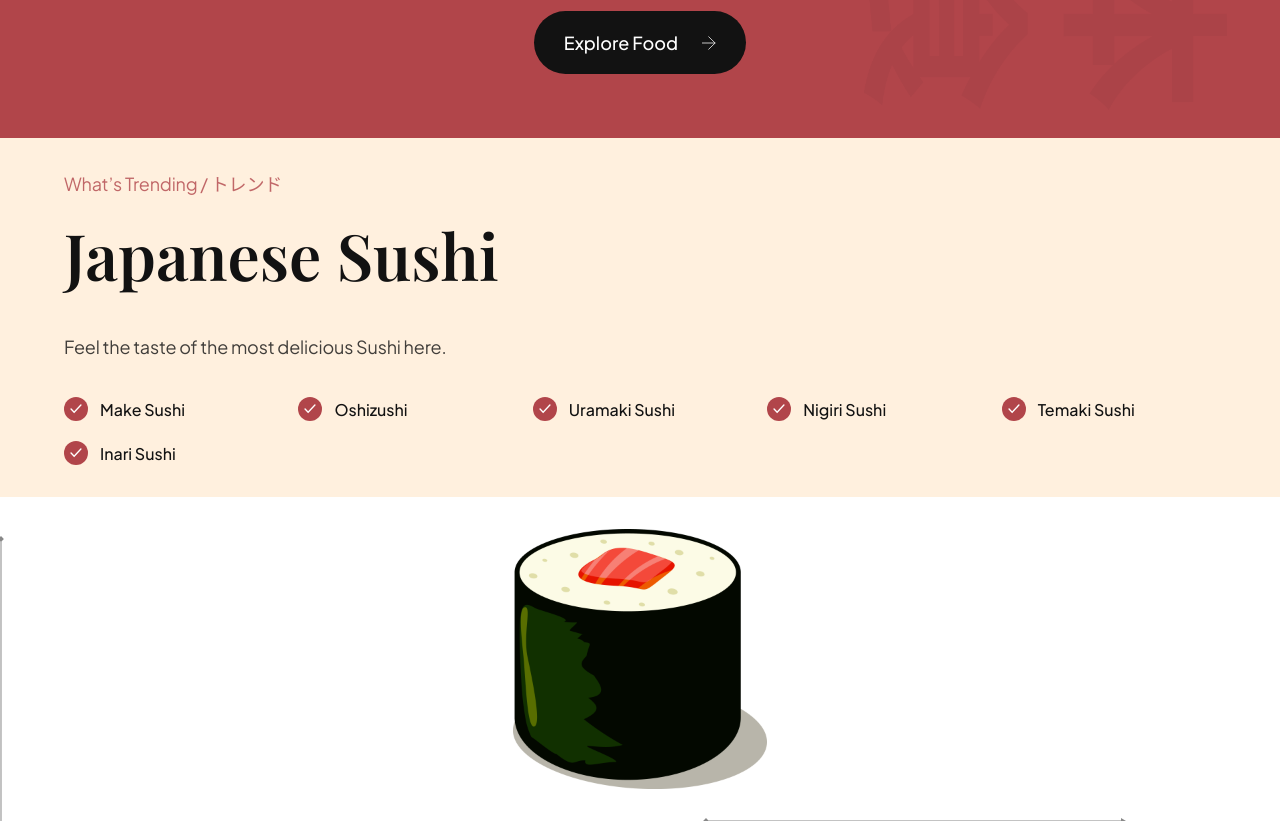
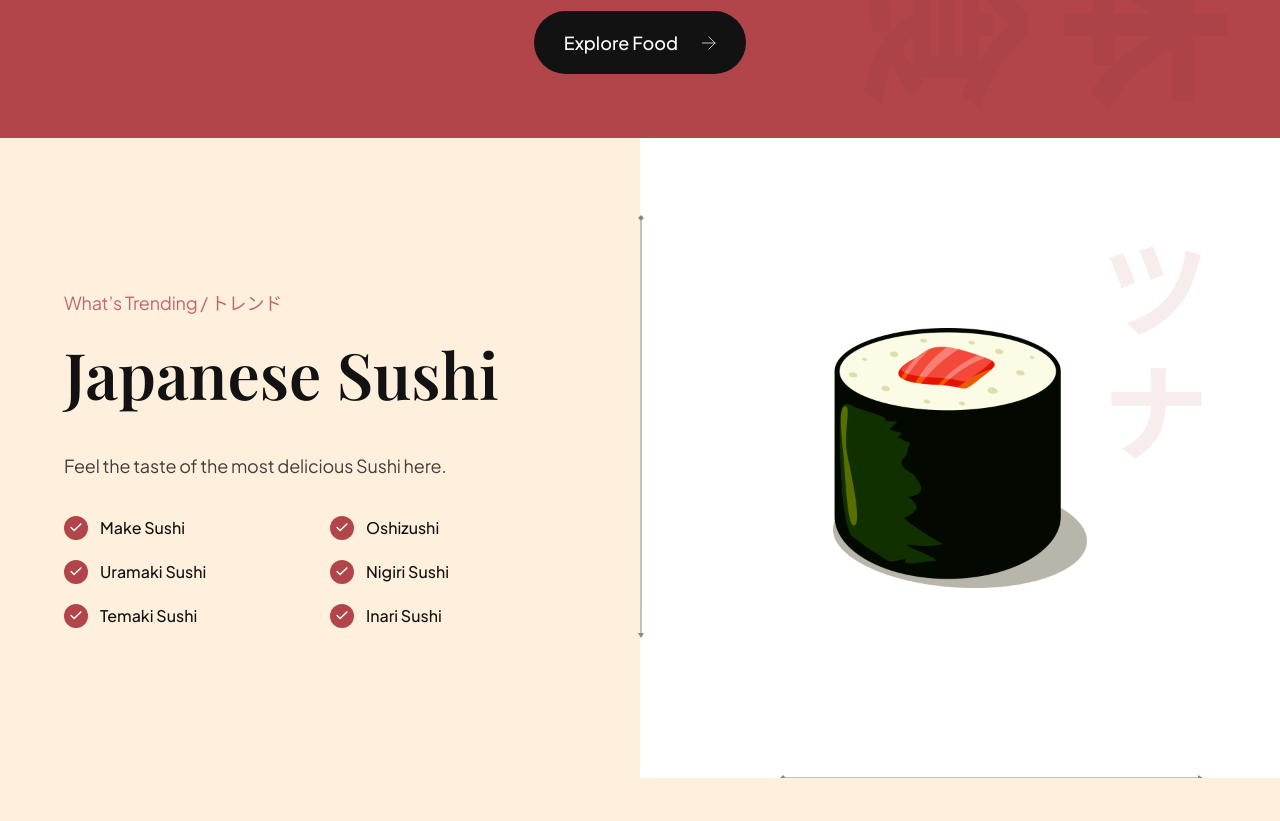
Before and after one commit to Akwei001/Kitchen, a website built with Vite: page index.html in a window 1280 px wide. Shown: the part 2280-3101 px from the top of the page. After the commit the page ends 3058 px from the top, so only its background shows below. Built offline with nearby package versions, Linux system fonts and the light colour scheme.

Commit message:
trending moved to new section

```diff
--- a/index.html
+++ b/index.html
@@ -186,6 +186,7 @@
   </section>
   <!-- END: popular foods -->
   <section class="trending" id="food">
+    <section class="trending-sushi">
       <div class="trending__content" data-aos="fade-right">
         <p class="sushi__subtitle">What’s Trending / トレンド</p>
         <h3 class="sushi__title">Japanese Sushi
@@ -244,6 +245,8 @@
           <img src="assets/arrow-horizontal.svg" alt="arrow horizontal" />
         </div>
       </div>
+    </section>
+
   </section>
 
   <div class="trending__discover" data-aos="zoom-in">
```
